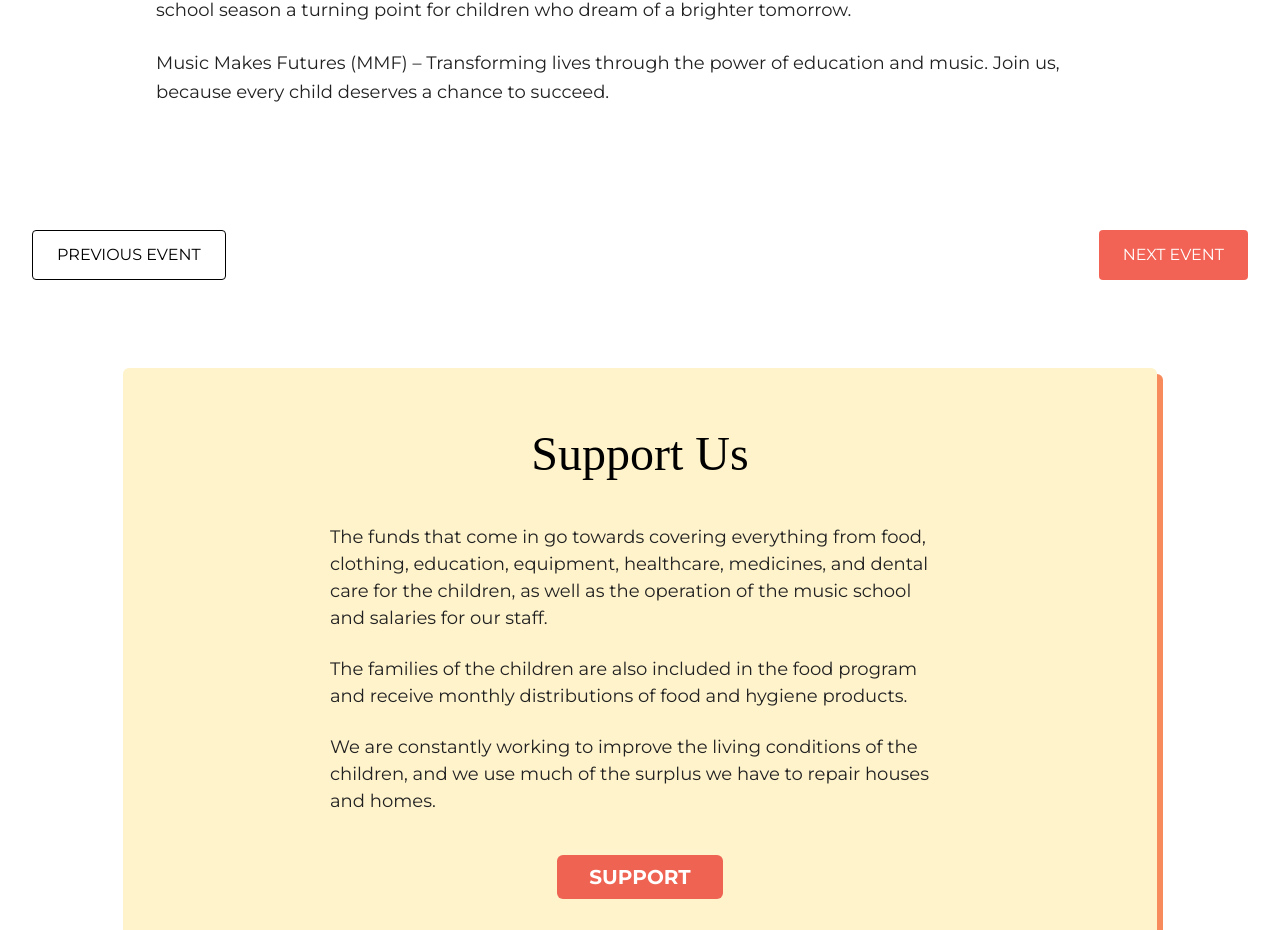
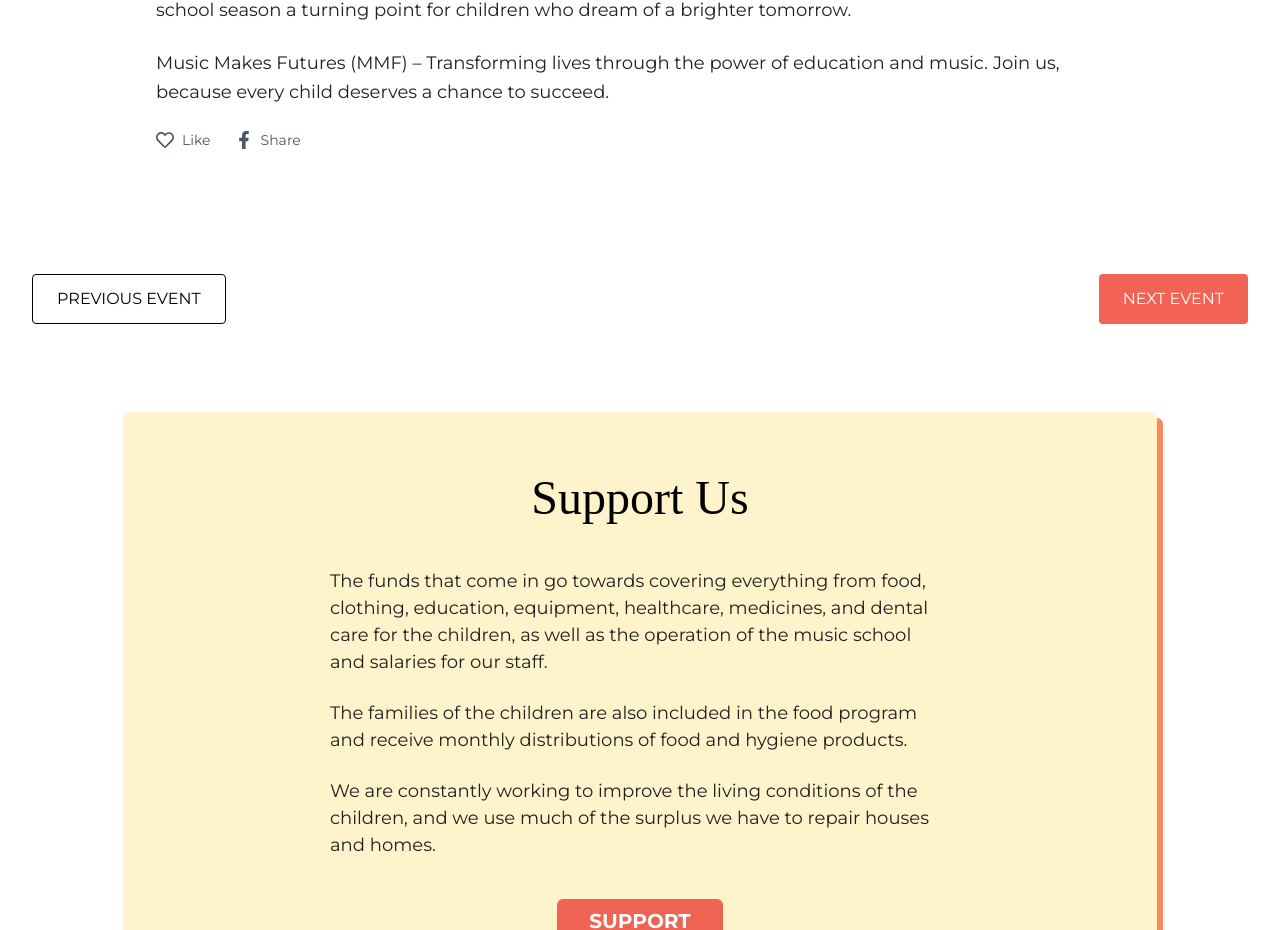
Before and after one commit to NoroffFEU/musikkforandrerliv.no, a React (Vite) app: page /event in a window 1280 px wide. Shown: the part 2652-3582 px from the top of the page. Built offline with nearby package versions, Linux system fonts and the light colour scheme; a web font is replaced by a local one.

Commit message:
Restored  ReasonsToAttend.jsx content, Like & Share buttons with full design match

```diff
--- /dev/null
+++ b/src/components/event/EngagementButtons.jsx
@@ -0,0 +1,57 @@
+import { useState } from 'react';
+
+import { FaFacebookF, FaHeart, FaRegHeart } from 'react-icons/fa';
+
+const EngagementButtons = () => {
+  const [liked, setLiked] = useState(() => {
+    return localStorage.getItem('likedEvent') === 'true';
+  });
+
+  const handleLike = () => {
+    setLiked((prev) => {
+      const newValue = !prev;
+      localStorage.setItem('likedEvent', newValue);
+      return newValue;
+    });
+  };
+
+  const handleShare = () => {
+    if (navigator.share) {
+      navigator.share({
+        title: 'MMF – Event',
+        text: 'Join us for this incredible fundraising gala by Music Makes Futures!',
+        url: window.location.href,
+      });
+    } else {
+      alert('Sharing is not supported in this browser.');
+    }
+  };
+
+  return (
+    <div className="flex items-center gap-6 mt-6 text-sm">
+      <button
+        onClick={handleLike}
+        aria-label="Like this event"
+        className="flex items-center gap-2 text-gray-600 hover:text-red-500 transition cursor-pointer"
+      >
+        {liked ? (
+          <FaHeart className="text-red-500 text-lg" />
+        ) : (
+          <FaRegHeart className="text-lg" />
+        )}
+        <span>Like</span>
+      </button>
+
+      <button
+        onClick={handleShare}
+        aria-label="Share this event"
+        className="flex items-center gap-2 text-gray-600 hover:text-blue-600 transition cursor-pointer"
+      >
+        <FaFacebookF className="text-lg" />
+        <span>Share</span>
+      </button>
+    </div>
+  );
+};
+
+export default EngagementButtons;
--- a/src/components/event/ReasonsToAttend.jsx
+++ b/src/components/event/ReasonsToAttend.jsx
@@ -1,4 +1,6 @@
 import React from 'react';
+
+import EngagementButtons from './EngagementButtons';
 
 const ReasonsToAttend = () => {
   return (
@@ -105,6 +107,7 @@ const ReasonsToAttend = () => {
         education and music. Join us, because every child deserves a chance to
         succeed.
       </p>
+      <EngagementButtons />
     </div>
   );
 };
```
